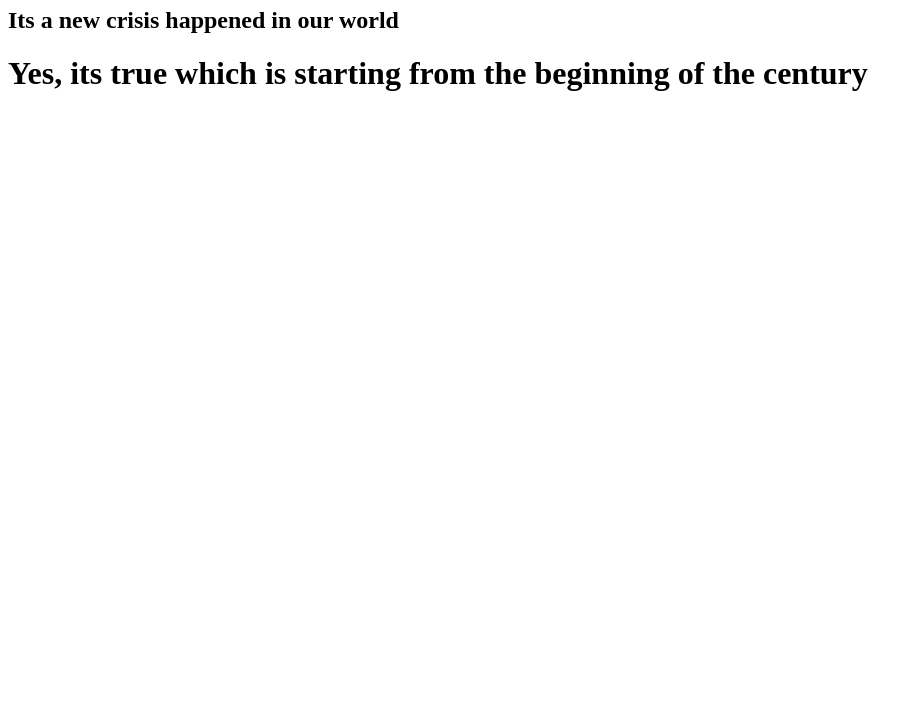
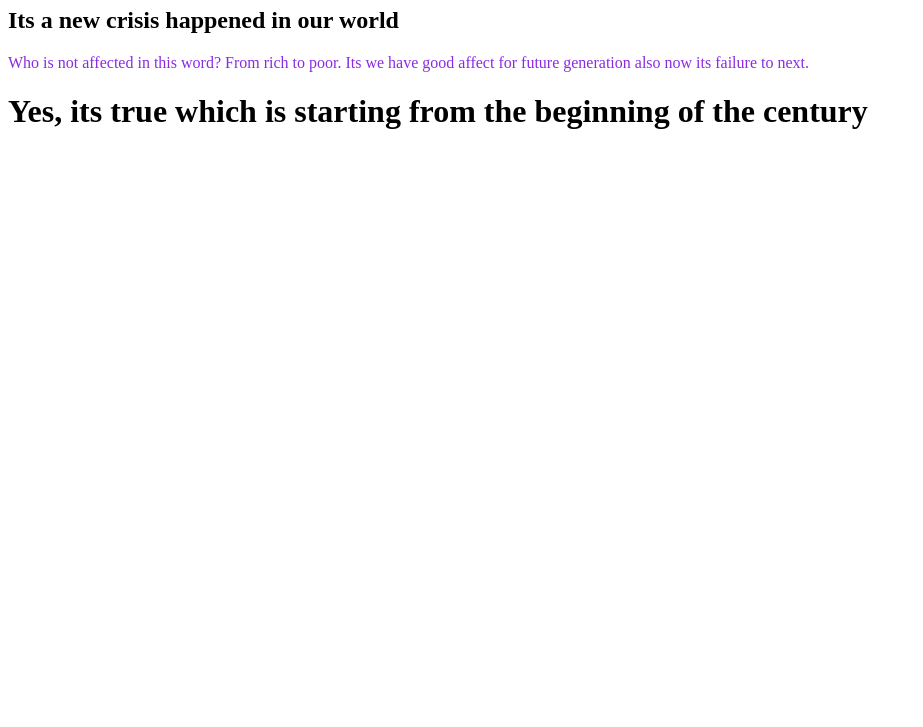
Before and after one commit to ZobaerSayed/This-is-third-repo, a plain HTML site: page index.html in a window 1280 px wide. Shown: the part 73-800 px from the top of the page, without its empty margins (0-923 px from the left). Drawn offline with Linux system fonts and the light colour scheme.

Commit message:
stylecreate

```diff
--- a/index.html
+++ b/index.html
@@ -5,10 +5,14 @@
     <meta http-equiv="X-UA-Compatible" content="IE=edge">
     <meta name="viewport" content="width=device-width, initial-scale=1.0">
     <title>This is my third repo</title>
+    <link rel="stylesheet" href="style.css">
 </head>
 <body>
     <h1>The global Eco crysis</h1>
     <h2>Its a new crisis happened in our world</h2>
+    <p>Who is not affected in this word? From rich to poor. Its we have good affect for future generation also
+        now its failure to next.
+    </p>
     <h1>Yes, its true which is starting from the beginning of the century</h1>
 </body>
 </html>
--- /dev/null
+++ b/style.css
@@ -0,0 +1,4 @@
+p{
+    color: blueviolet;
+
+}
```
